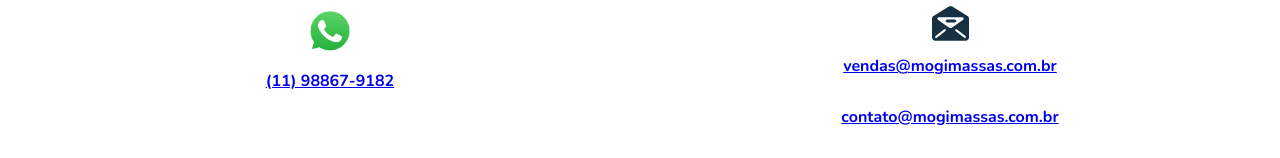
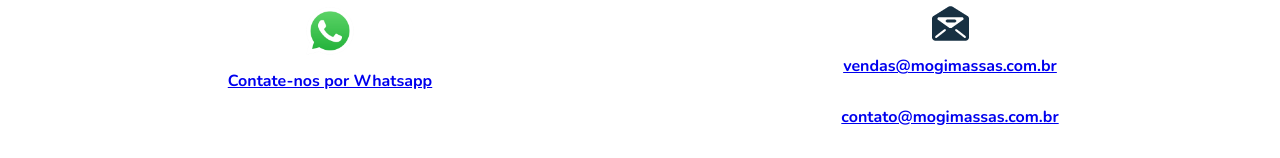
Before and after one commit to GuilhermeHMG/site_mogimassas.com.br, a plain HTML site: page website/index.html in a window 1280 px wide. Shown: the part 2005-2163 px from the top of the page. Drawn offline with nearby package versions, Linux system fonts and the light colour scheme.

Commit message:
site_mogimassas.com.br_v1.1.5

```diff
--- a/website/index.html
+++ b/website/index.html
@@ -81,7 +81,7 @@
 
         <div>
             <img src="img/whatsapp_contato.png" width="50" height="50" alt="whatsapp">
-            <p><a href="tel:11988679182"> (11) 98867-9182 </a></p>
+            <p><a href="https://api.whatsapp.com/send?1=pt_BR&phone=5511988679182&text=Ol%C3%A1">Contate-nos por Whatsapp</a></p>
         </div>
         <div>
             <img src="img/mail.png" alt="email">
```
